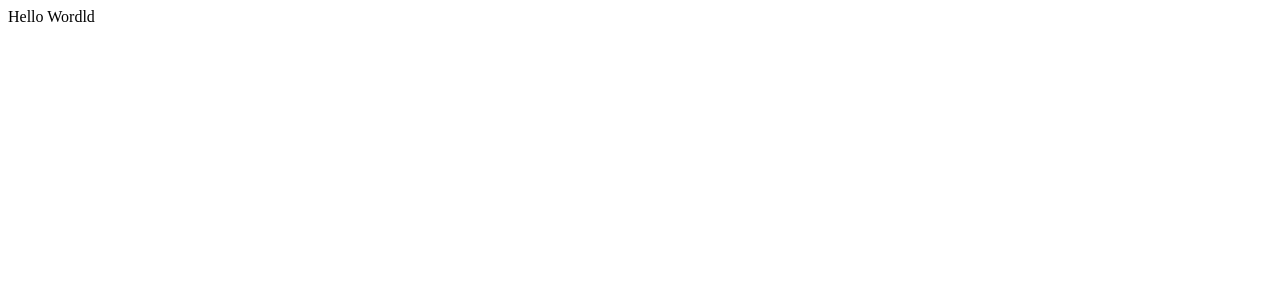
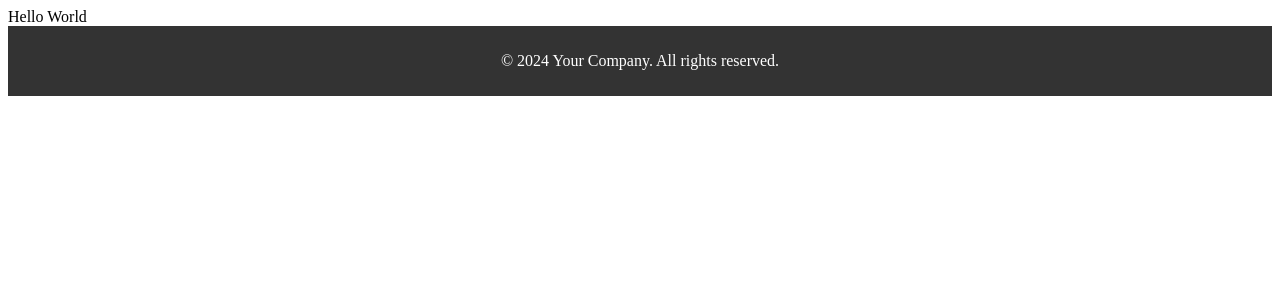
Before and after one commit to Jindoryy/travelmaker, a React (Create React App) app in the folder client/: page / in a window 1280 px wide. Shown: the top 300 px of the page. Built offline with nearby package versions, Linux system fonts and the light colour scheme.

Commit message:
[Feat] 메인페이지 컴포넌트 생성

```diff
--- a/client/src/App.js
+++ b/client/src/App.js
@@ -1,7 +1,13 @@
 import "./App.css";
+import Footer from "./components/FooterNav";
 
 function App() {
-  return <div>Hello Wordld</div>;
+  return (
+    <div>
+      Hello World
+      <Footer />
+    </div>
+  );
 }
 
 export default App;
--- /dev/null
+++ b/client/src/components/FooterNav.js
@@ -0,0 +1,18 @@
+import React from "react";
+
+const Footer = () => {
+  return (
+    <footer style={footerStyle}>
+      <p>&copy; 2024 Your Company. All rights reserved.</p>
+    </footer>
+  );
+};
+
+const footerStyle = {
+  backgroundColor: "#333",
+  color: "#fff",
+  padding: "10px",
+  textAlign: "center",
+};
+
+export default Footer;
```
Also changed, not shown: 1 other file (tests, documents, lock files or other folders).
